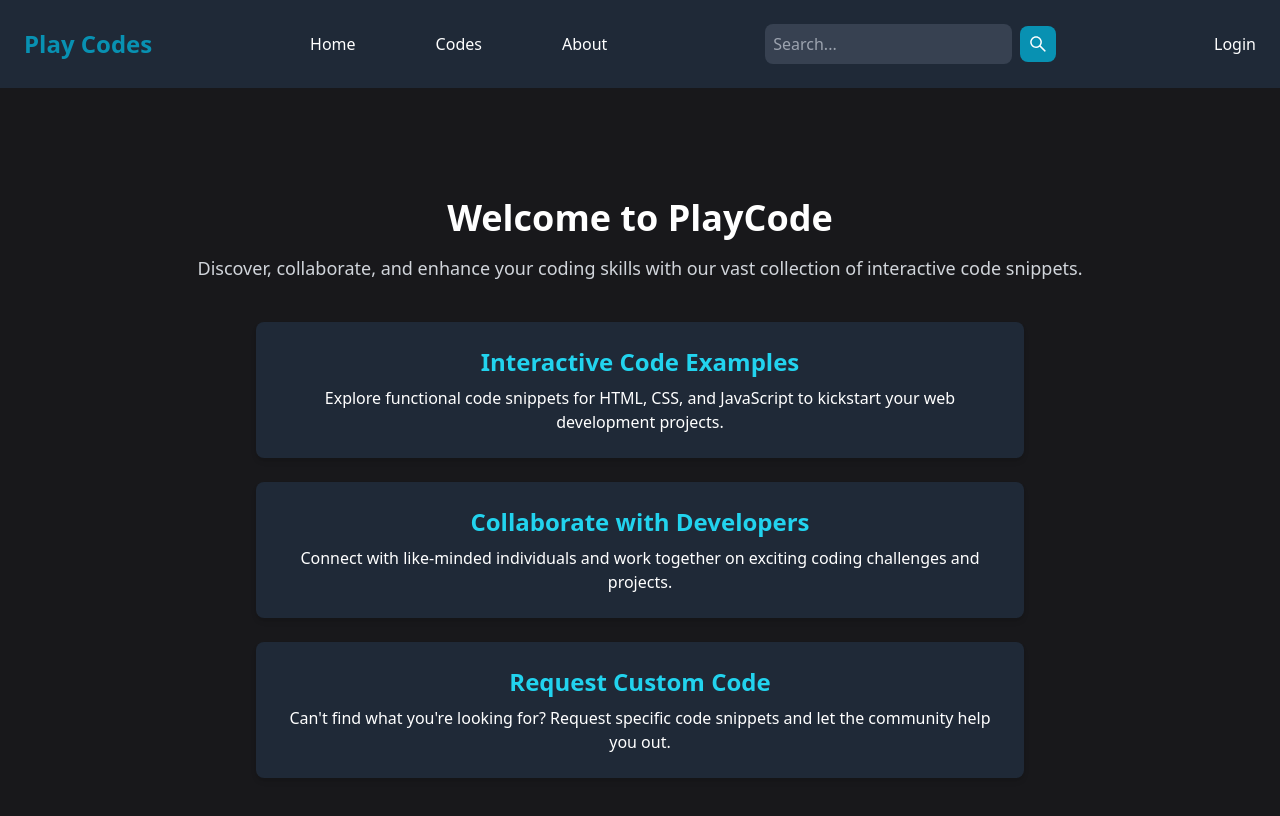
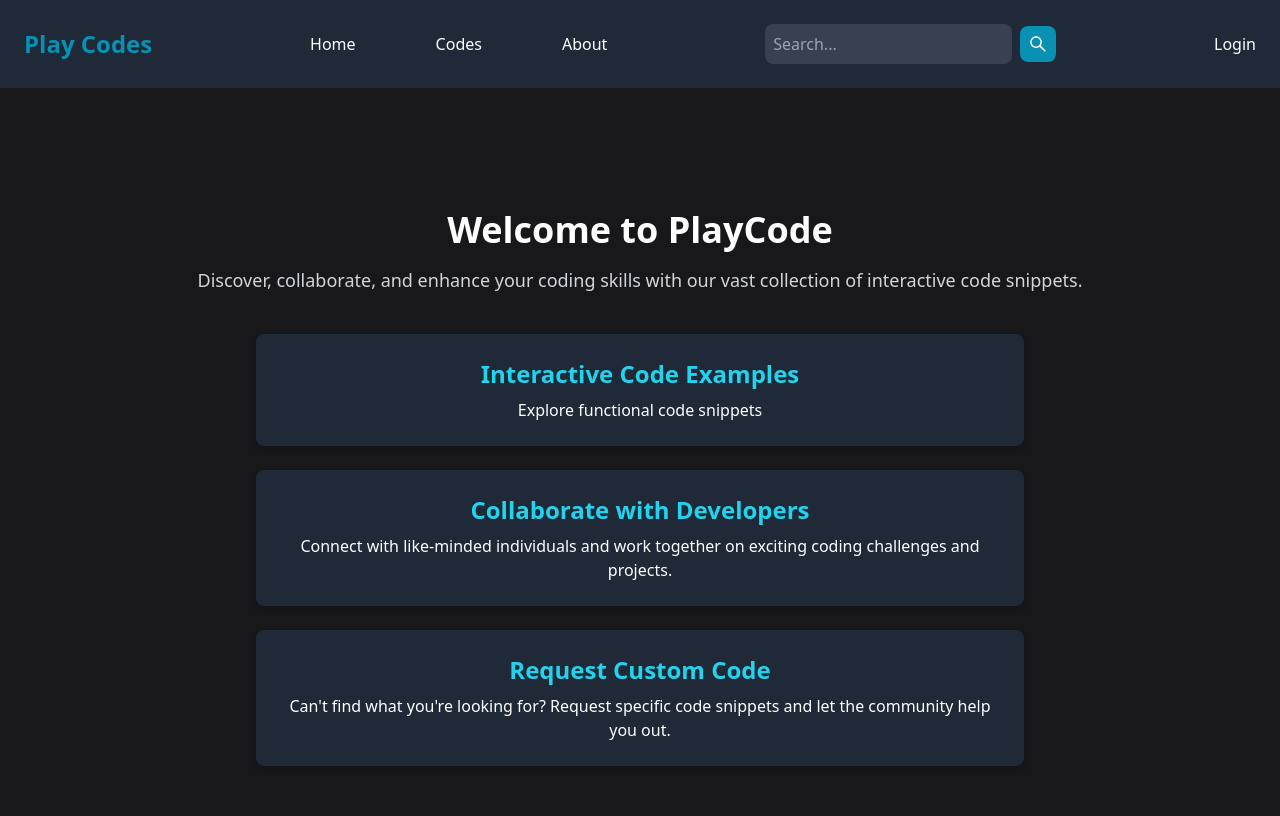
Before and after one commit to Shivangi917/Play-Codes, a React (Vite) app: page / in a window 1280 px wide. Shown: the top 816 px of the page. Built offline with nearby package versions, Linux system fonts and the light colour scheme.

Commit message:
homepage changed

```diff
--- a/src/Components/Homepage/Homepage.jsx
+++ b/src/Components/Homepage/Homepage.jsx
@@ -45,7 +45,7 @@ const HomePage = () => {
           {/* Feature Highlights */}
           <div className="bg-gray-800 p-6 rounded-lg shadow-md">
             <h2 className="text-2xl font-bold mb-2 text-cyan-400">Interactive Code Examples</h2>
-            <p>Explore functional code snippets for HTML, CSS, and JavaScript to kickstart your web development projects.</p>
+            <p>Explore functional code snippets</p>
           </div>
 
           <div className="bg-gray-800 p-6 rounded-lg shadow-md">
```
